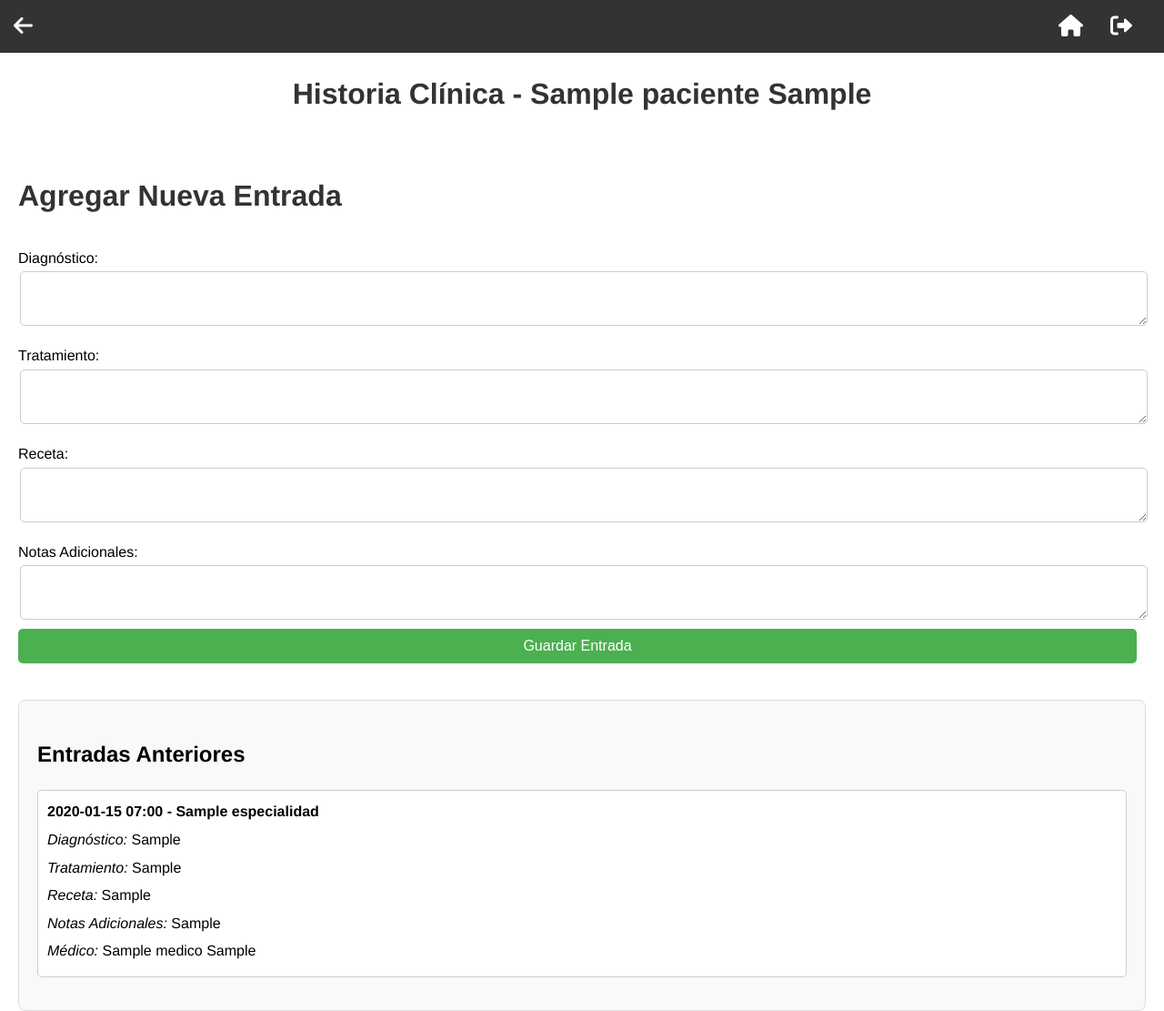
After one commit to malenavero/gestion_turnos, a Django app: page /turnos/atencion_historia_clinica/1/ in a window 1280 px wide. The commit adds this page. Shown: the whole page at 91% size. Run offline with Django 4.2, Linux system fonts and the light colour scheme; a user stored in the database is signed in; tables that the repository leaves empty hold one stand-in row (values such as "Sample post").

Commit message:
generacion historia clinica

```diff
--- a/turnos/admin.py
+++ b/turnos/admin.py
@@ -2,12 +2,12 @@
 from datetime import timedelta
 from django.utils import timezone
 from django.contrib import admin
-from .models import Paciente, Medico, Turno, Especialidad
+from .models import Paciente, Medico, Turno, Especialidad, HistoriaClinica, EntradaHistoria
 
 
 @admin.register(Paciente)
 class PacienteAdmin(admin.ModelAdmin):
-    list_display = ('nombre', 'apellido', 'dni', 'nro_historia_clinica')
+    list_display = ('nombre', 'apellido', 'dni')
     search_fields = ('nombre', 'apellido', 'dni')
 
 @admin.register(Medico)
@@ -50,6 +50,8 @@ class EspecialidadAdmin(admin.ModelAdmin):
     list_display = ('nombre', 'duracion_turno')
     search_fields = ('nombre',)
 
+admin.site.register(HistoriaClinica)
+
 # Custom filter for date range
 from django.utils.translation import gettext_lazy as _
 from django.contrib.admin import SimpleListFilter
--- a/turnos/models/__init__.py
+++ b/turnos/models/__init__.py
@@ -2,3 +2,4 @@ from .medico import Medico
 from .paciente import Paciente
 from .turno import Turno
 from .especialidad import Especialidad
+from .historia_clinica import HistoriaClinica, EntradaHistoria
--- a/turnos/models/paciente.py
+++ b/turnos/models/paciente.py
@@ -10,7 +10,6 @@ class Paciente(models.Model):
     telefono = models.CharField(max_length=20)
     email = models.EmailField()
 
-    nro_historia_clinica = models.PositiveIntegerField(unique=True, blank=True, null=True, editable=False)
 
     domicilio_calle = models.CharField(max_length=100, null=True, blank=True)
     domicilio_numero = models.CharField(max_length=10, null=True, blank=True)
@@ -28,14 +27,11 @@ class Paciente(models.Model):
 
 
     def save(self, *args, **kwargs):
-        if not self.nro_historia_clinica:
-            # Si no tiene se busca el último y se incrementa de a uno
-            last_patient = Paciente.objects.all().order_by('-nro_historia_clinica').first()
-            if last_patient:
-                self.nro_historia_clinica = last_patient.nro_historia_clinica + 1
-            else:
-                self.nro_historia_clinica = 1
         super().save(*args, **kwargs)
+        from turnos.models.historia_clinica import HistoriaClinica
+        if not hasattr(self, 'historia_clinica'):
+            HistoriaClinica.objects.create(paciente=self)
+
 
     def __str__(self):
-        return f"{self.apellido}, {self.nombre} - {self.nro_historia_clinica}"
+        return f"{self.apellido}, {self.nombre}"
--- a/turnos/static/css/styles.css
+++ b/turnos/static/css/styles.css
@@ -5,6 +5,9 @@
     --button-color: #4CAF50; /* Verde */
     --hover-color: #45a049; /* Verde más oscuro para hover */
     --text-color: #333;
+    --font-family: 'Helvetica', sans-serif;
+    --danger-color:#ed4e14;
+
 }
 
 /* Navbar */
@@ -42,6 +45,8 @@
 
 /* Main Body */
 body {
+    font-family: var(--font-family);
+    line-height: 1.6;
     display: flex;
     flex-direction: column; /* Mantener la navegación y el contenido en columna */
     height: 100vh; /* Asegura que ocupe toda la altura de la ventana */
@@ -61,7 +66,7 @@ h1 {
     color: var(--text-color);
     margin-bottom: 20px; /* Espacio debajo del título */
     text-align: center; /* Centrar el título */
-    font-family: 'Arial', sans-serif; /* Fuente del título */
+    font-family: var(--font-family);
     font-size: 2rem; /* Tamaño de fuente más grande */
 }
 
@@ -91,12 +96,7 @@ h1 {
     transform: translateY(-3px); /* Elevar la tarjeta ligeramente */
 }
 
-/* Card Icon */
-.card-icon {
-    font-size: 30px; /* Tamaño del icono */
-    margin-bottom: 10px; /* Espacio debajo del icono */
-    color: var(--button-color); /* Color del icono */
-}
+
 
 
 table {
@@ -160,16 +160,6 @@ button:hover {
 
 .action-buttons {
     margin-top: 20px;
-}
-
-.btn {
-    display: inline-block;
-    padding: 10px 15px;
-    margin-right: 10px;
-    border-radius: 5px;
-    text-decoration: none;
-    color: white;
-    transition: background-color 0.3s;
 }
 
 .edit-btn {
@@ -421,7 +411,7 @@ input, select, textarea {
 }
 
 .bloquear-btn {
-    background-color: red;
+    background-color: var(--danger-color);
     color: white;
 }
 
@@ -451,3 +441,77 @@ input, select, textarea {
     font-weight: bold; /* Negrita para resaltar la fecha */
     color: var(--text-color); /* Usar el color de texto definido */
 }
+
+/* Historia clinica */
+
+.page-title {
+    font-size: 2rem;
+    margin: 20px;
+    color: #333;
+}
+
+.historia-clinica {
+    background-color: #f9f9f9;
+    border: 1px solid #ddd;
+    padding: 20px;
+    border-radius: 8px;
+    margin: 20px;
+}
+
+.entradas-list {
+    list-style-type: none;
+    padding: 0;
+}
+
+.entrada-item {
+    margin-bottom: 15px;
+    padding: 10px;
+    border: 1px solid #ccc;
+    border-radius: 5px;
+    background-color: #fff;
+}
+
+.entrada-details p {
+    margin: 5px 0;
+}
+
+.no-entradas {
+    color: #777;
+    font-style: italic;
+}
+
+.nueva-entrada {
+    margin-top: 20px;
+}
+
+.entrada-form {
+    display: flex;
+    flex-direction: column;
+}
+
+.entrada-form label {
+    margin-top: 10px;
+}
+
+.entrada-form textarea {
+    padding: 10px;
+    border: 1px solid #ccc;
+    border-radius: 5px;
+    margin-bottom: 10px;
+}
+/* Card Icon */
+.card-icon {
+    font-size: 30px; /* Tamaño del icono */
+    margin-bottom: 10px; /* Espacio debajo del icono */
+    color: var(--button-color); /* Color del icono */
+}
+
+.btn-icon {
+    font-size: 20px; /* Tamaño del icono */
+    min-width: 40px; /* Ajusta este valor según el tamaño del ícono y el padding deseado */
+    padding: 5px; /* Agrega padding para mejorar la apariencia */
+}
+
+.btn-icon-danger {
+    background-color: var(--danger-color);
+}
--- a/turnos/templates/atencion/atencion.html
+++ b/turnos/templates/atencion/atencion.html
@@ -13,7 +13,7 @@
             <p>Próximos pacientes</p>
         </div>
 
-        <div class="card" onclick="window.location.href='{% url 'atencion_sala_espera' %}'">
+        <div class="card" onclick="window.location.href='{% url 'atencion_historia_clinica' %}'">
             <div class="card-icon">
                 <i class="fa fa-users" aria-hidden="true"></i>
             </div>
--- /dev/null
+++ b/turnos/templates/atencion/atencion_historia_clinica_detail.html
@@ -0,0 +1,51 @@
+{% extends "base.html" %}
+
+{% block content %}
+<h1 class="page-title">Historia Clínica - {{ paciente.nombre }} {{ paciente.apellido }}</h1>
+<div class="nueva-entrada">
+    <h2 class="page-title">Agregar Nueva Entrada</h2>
+    <form method="post" class="entrada-form">
+        {% csrf_token %}
+        <label for="diagnostico">Diagnóstico:</label>
+        <textarea name="diagnostico" id="diagnostico" required></textarea>
+
+        <label for="tratamiento">Tratamiento:</label>
+        <textarea name="tratamiento" id="tratamiento" required></textarea>
+
+        <label for="receta">Receta:</label>
+        <textarea name="receta" id="receta"></textarea>
+
+        <label for="notas_adicionales">Notas Adicionales:</label>
+        <textarea name="notas_adicionales" id="notas_adicionales"></textarea>
+
+        <button type="submit" class="btn">Guardar Entrada</button>
+    </form>
+</div>
+<div class="historia-clinica">
+    <h2 >Entradas Anteriores</h2>
+    {% if entradas_ordenadas.exists %}
+        <ul class="entradas-list">
+            {% for entrada in entradas_ordenadas %}
+                <li class="entrada-item">
+                    <strong>{{ entrada.fecha|date:"Y-m-d H:i" }} - {{ entrada.medico.especialidad.nombre }}</strong>
+                    <div class="entrada-details">
+                        <p><em>Diagnóstico:</em> {{ entrada.diagnostico }}</p>
+                        <p><em>Tratamiento:</em> {{ entrada.tratamiento }}</p>
+                        {% if entrada.receta %}
+                            <p><em>Receta:</em> {{ entrada.receta }}</p>
+                        {% endif %}
+                        {% if entrada.notas_adicionales %}
+                            <p><em>Notas Adicionales:</em> {{ entrada.notas_adicionales }}</p>
+                        {% endif %}
+                        <p><em>Médico:</em> {{ entrada.medico.nombre }} {{ entrada.medico.apellido }}</p>
+                    </div>
+                </li>
+            {% endfor %}
+        </ul>
+    {% else %}
+        <p class="no-entradas">No hay entradas previas en la historia clínica.</p>
+    {% endif %}
+</div>
+
+
+{% endblock %}
--- a/turnos/templates/atencion/atencion_sala_espera.html
+++ b/turnos/templates/atencion/atencion_sala_espera.html
@@ -66,7 +66,7 @@
                 <td>{{ turno.medico.especialidad }}</td>
                 <td>{{ turno.paciente.nombre }} {{ turno.paciente.apellido }}</td>
                 <td>
-                    <button onclick="openConsultorioModal({{ turno.id }})">
+                    <button class="btn-icon" onclick="openConsultorioModal({{ turno.id }})">
                         <i class="fa fa-bell" aria-hidden="true"></i>
                     </button>
                 </td>
--- a/turnos/templates/fabrica/ver_paciente.html
+++ b/turnos/templates/fabrica/ver_paciente.html
@@ -6,7 +6,6 @@
 <div class="details-container">
     <p><strong>Nombre:</strong> {{ paciente.nombre }}</p>
     <p><strong>Apellido:</strong> {{ paciente.apellido }}</p>
-    <p><strong>Historia Clínica:</strong> {{ paciente.nro_historia_clinica }}</p>
     <p><strong>Teléfono:</strong> {{ paciente.telefono }}</p>
     <p><strong>Email:</strong> {{ paciente.email }}</p>
 
--- a/turnos/urls.py
+++ b/turnos/urls.py
@@ -6,7 +6,7 @@ from .views.fabrica.fabrica_views import fabrica
 from .views.fabrica.fabrica_views import  *
 from .views.recepcion.recepcion_views import *
 
-from .views.atencion.atencion_views import atencion, atencion_sala_espera
+from .views.atencion.atencion_views import atencion, atencion_sala_espera, atencion_historia_clinica, atencion_historia_clinica_detail
 from .views.liquidacion.liquidacion_views import liquidacion_honorarios
 
 urlpatterns = [
@@ -54,6 +54,9 @@ urlpatterns = [
     #atencion
     path('atencion/', atencion, name='atencion'),
     path('atencion_sala_espera/', atencion_sala_espera, name='atencion_sala_espera'),
+    path('atencion_historia_clinica/', atencion_historia_clinica, name='atencion_historia_clinica'),
+    path('atencion_historia_clinica/<int:hc_id>/', atencion_historia_clinica_detail, name='atencion_historia_clinica_detail'),
+
 
     #liquidacion
     path('liquidacion/', liquidacion_honorarios, name='liquidacion')
--- a/turnos/views/atencion/atencion_views.py
+++ b/turnos/views/atencion/atencion_views.py
@@ -7,6 +7,7 @@ from django.contrib.auth.decorators import login_required
 from django.contrib import messages
 
 from turnos.models import Especialidad, Medico, Paciente, Turno
+from turnos.models.historia_clinica import EntradaHistoria, HistoriaClinica
 from turnos.utils import filtrar_turnos
 
 
@@ -58,3 +59,58 @@ def atencion_sala_espera(request, turno_id=None):
         'error': locals().get('error_message', None),  # Mensaje de error si existe
     }
     return render(request, 'atencion/atencion_sala_espera.html', context)
+
+@login_required
+def atencion_historia_clinica(request):
+    pacientes = Paciente.objects.all().order_by('apellido', 'nombre')
+    pacientes_lista = pacientes
+    selected_paciente = request.GET.get('paciente')
+
+    if selected_paciente:
+        pacientes_lista = pacientes.filter(id=selected_paciente)
+
+
+    context = {
+        'pacientes': pacientes,
+        'pacientes_lista': pacientes_lista,
+        'selected_paciente': selected_paciente,
+    }
+    return render(request, 'atencion/atencion_historia_clinica.html', context)
+
+
+@login_required
+def atencion_historia_clinica_detail(request, hc_id):
+    paciente = get_object_or_404(Paciente, id=hc_id)
+    historia_clinica, _ = HistoriaClinica.objects.get_or_create(paciente=paciente)
+
+    if request.method == 'POST':
+        diagnostico = request.POST.get('diagnostico')
+        tratamiento = request.POST.get('tratamiento')
+        receta = request.POST.get('receta', '')
+        notas_adicionales = request.POST.get('notas_adicionales', '')
+
+        # Obtenemos el medico del user
+        medico = Medico.objects.filter(email=request.user.email).first()
+
+        # Crea la entrada de historia clínica y asocia el médico y su especialidad
+        EntradaHistoria.objects.create(
+            historia_clinica=historia_clinica,
+            diagnostico=diagnostico,
+            tratamiento=tratamiento,
+            receta=receta,
+            notas_adicionales=notas_adicionales,
+            medico=medico,
+        )
+
+        messages.success(request, 'Nueva entrada agregada exitosamente.')
+        return redirect('atencion_historia_clinica_detail', hc_id=hc_id)
+
+    # Ordenar las entradas de la historia clínica de más nueva a más vieja
+    entradas_ordenadas = historia_clinica.entradas.all().order_by('-fecha')
+
+    context = {
+        'paciente': paciente,
+        'historia_clinica': historia_clinica,
+        'entradas_ordenadas': entradas_ordenadas,
+    }
+    return render(request, 'atencion/atencion_historia_clinica_detail.html', context)
```
Also changed, not shown: turnos/models/historia_clinica.py (added, +35 -0 lines), turnos/templates/atencion/atencion_historia_clinica.html (added, +55 -0 lines), turnos/migrations/0001_initial.py, turnos/migrations/0002_alter_turno_estado.py (deleted), turnos/migrations/0003_alter_turno_estado.py (deleted).
